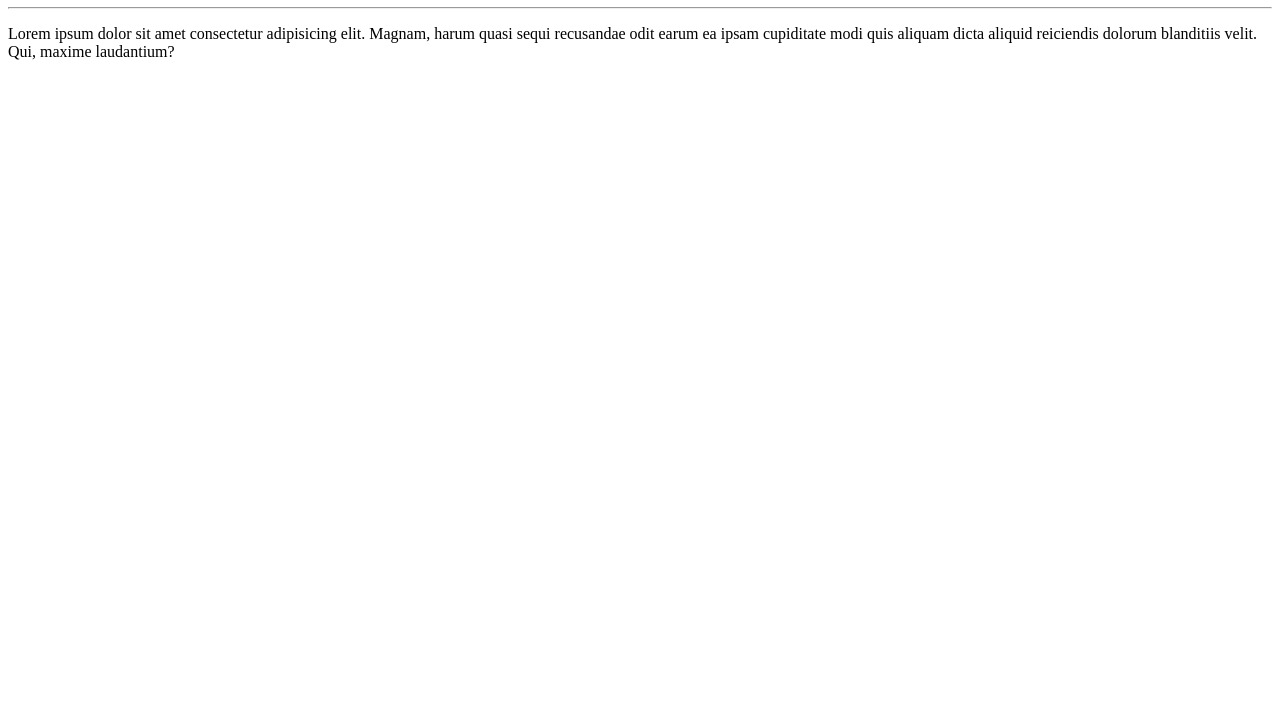
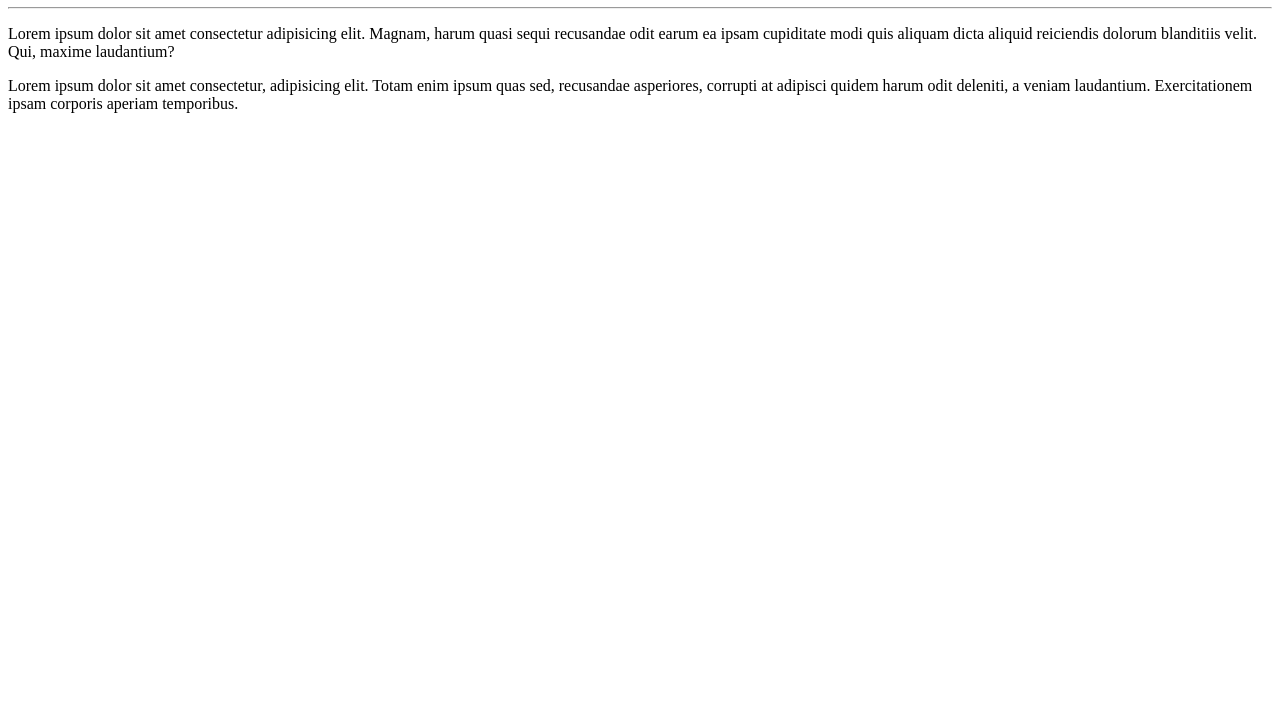
Before and after one commit to spmarcoscesar/Ola-Mundo, a plain HTML site: page site-exemplo/index.html in a window 1280 px wide. Shown: the part 73-800 px from the top of the page. Drawn offline with Linux system fonts and the light colour scheme.

Commit message:
adicionei outro paragrafo

```diff
--- a/site-exemplo/index.html
+++ b/site-exemplo/index.html
@@ -9,5 +9,6 @@
     <h1>Olá, Mundo!</h1>
     <hr>
     <p>Lorem ipsum dolor sit amet consectetur adipisicing elit. Magnam, harum quasi sequi recusandae odit earum ea ipsam cupiditate modi quis aliquam dicta aliquid reiciendis dolorum blanditiis velit. Qui, maxime laudantium?</p>
+    <p>Lorem ipsum dolor sit amet consectetur, adipisicing elit. Totam enim ipsum quas sed, recusandae asperiores, corrupti at adipisci quidem harum odit deleniti, a veniam laudantium. Exercitationem ipsam corporis aperiam temporibus.</p>
 </body>
 </html>
```
